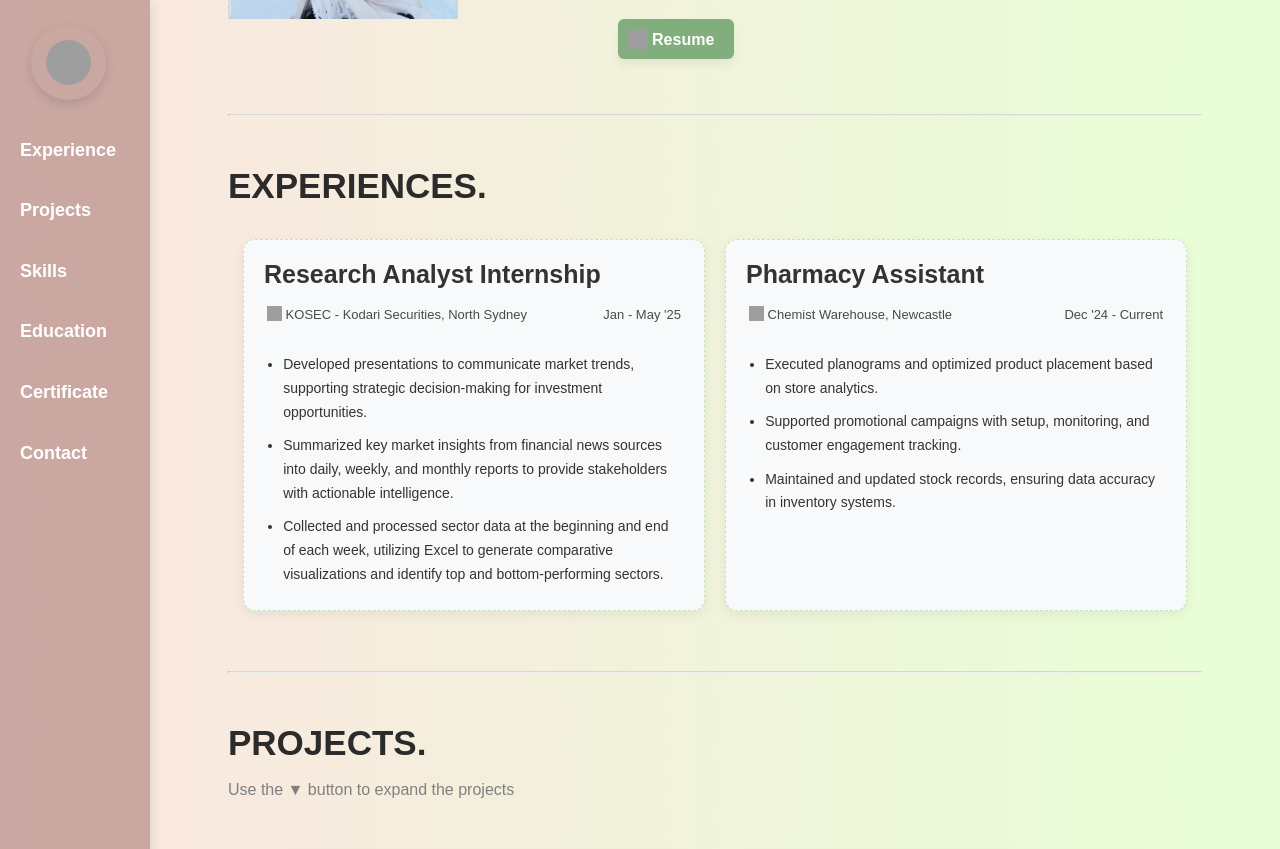
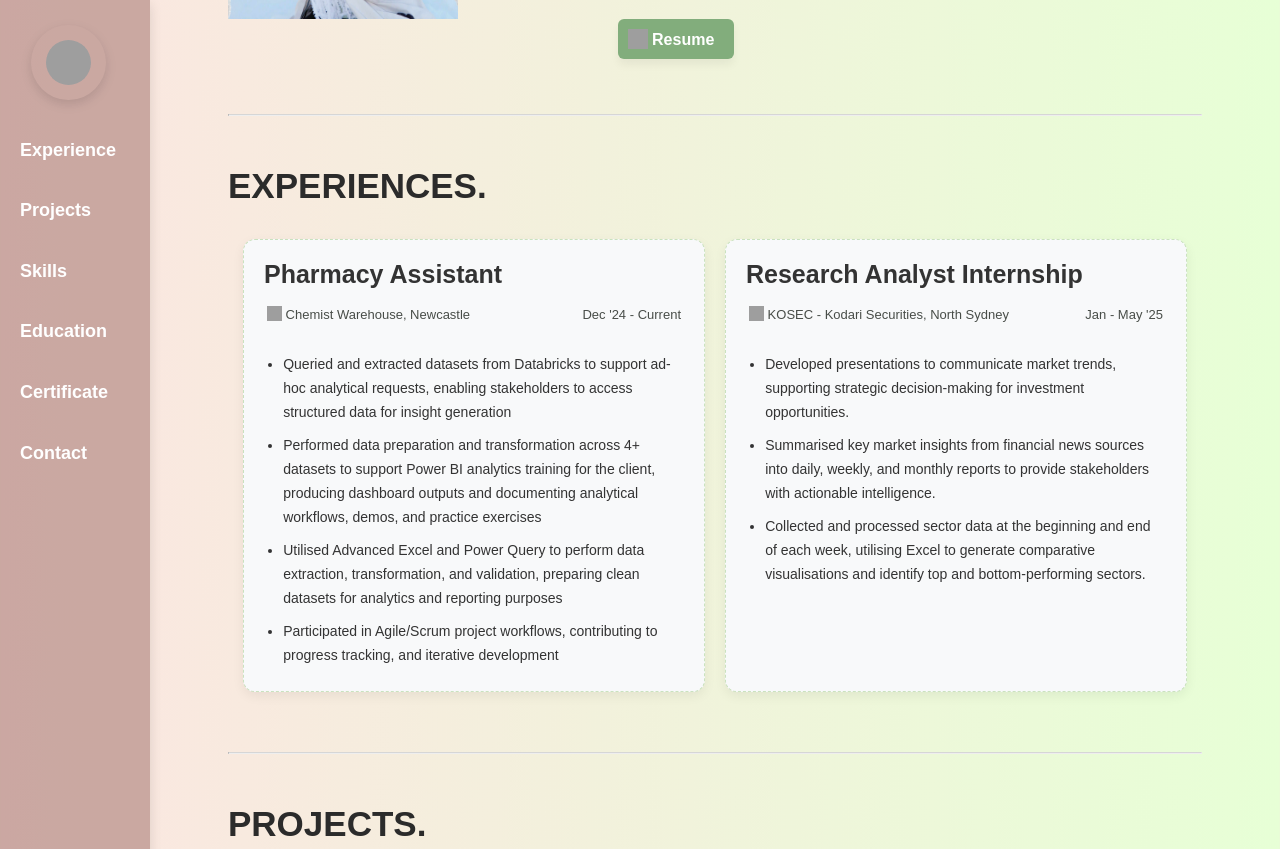
Before and after one commit to NgocDuong17/ngocduong17.github.io, a Jekyll site: the page built from index.html, in a window 1280 px wide and 900 px high, scrolled down 371 px, cut to the strip 0-849 px from the top of the window. Built offline with Jekyll 4.4.1, drawn with Linux system fonts in a browser that asks for light colours; grey boxes are pictures that could not be loaded.

Commit message:
Update index.html

```diff
--- a/index.html
+++ b/index.html
@@ -32,6 +32,24 @@ title: Adoria Duong | Craft Data Stories
 <h1 id='experiences' class="heading-title">EXPERIENCES. </h1>
 <div class='exp-wrap'>
   <div class='exp-box'>
+    <h2>Pharmacy Assistant</h2>
+    <div class='exp-side-info'>
+      <p> <img class='icon-company' src="https://s2.svgbox.net/hero-solid.svg?ic=office-building&color=8bb483"
+          width="20" height="20"> Chemist Warehouse, Newcastle</p>
+      <p>Dec '24 - Current</p>
+    </div>
+    <ul>
+      <li>Queried and extracted datasets from Databricks to support ad-hoc analytical requests, enabling stakeholders to
+access structured data for insight generation</li>
+      <li>Performed data preparation and transformation across 4+ datasets to support Power BI analytics training for the
+client, producing dashboard outputs and documenting analytical workflows, demos, and practice exercises</li>
+      <li>Utilised Advanced Excel and Power Query to perform data extraction, transformation, and validation, preparing clean
+datasets for analytics and reporting purposes</li>
+      <li>Participated in Agile/Scrum project workflows, contributing to progress tracking, and iterative development</li>
+    </ul>
+  </div>
+
+  <div class='exp-box'>
     <h2>Research Analyst Internship</h2>
     <div class='exp-side-info'>
       <p> <img class='icon-company' src="https://s2.svgbox.net/hero-solid.svg?ic=office-building&color=8bb483"
@@ -41,26 +59,13 @@ title: Adoria Duong | Craft Data Stories
     <ul>
       <li>Developed presentations to communicate market trends, supporting strategic decision-making for investment
         opportunities.</li>
-      <li>Summarized key market insights from financial news sources into daily, weekly, and monthly reports to provide
+      <li>Summarised key market insights from financial news sources into daily, weekly, and monthly reports to provide
         stakeholders with actionable intelligence.</li>
-      <li>Collected and processed sector data at the beginning and end of each week, utilizing Excel to generate
-        comparative visualizations and identify top and bottom-performing sectors.</li>
+      <li>Collected and processed sector data at the beginning and end of each week, utilising Excel to generate
+        comparative visualisations and identify top and bottom-performing sectors.</li>
     </ul>
   </div>
 
-  <div class='exp-box'>
-    <h2>Pharmacy Assistant</h2>
-    <div class='exp-side-info'>
-      <p> <img class='icon-company' src="https://s2.svgbox.net/hero-solid.svg?ic=office-building&color=8bb483"
-          width="20" height="20"> Chemist Warehouse, Newcastle</p>
-      <p>Dec '24 - Current</p>
-    </div>
-    <ul>
-      <li>Executed planograms and optimized product placement based on store analytics.</li>
-      <li>Supported promotional campaigns with setup, monitoring, and customer engagement tracking.</li>
-      <li>Maintained and updated stock records, ensuring data accuracy in inventory systems.</li>
-    </ul>
-  </div>
 </div>
 <hr style="border-top: 1px solid #D6D6D6; margin: 40px 0;">
 
```
